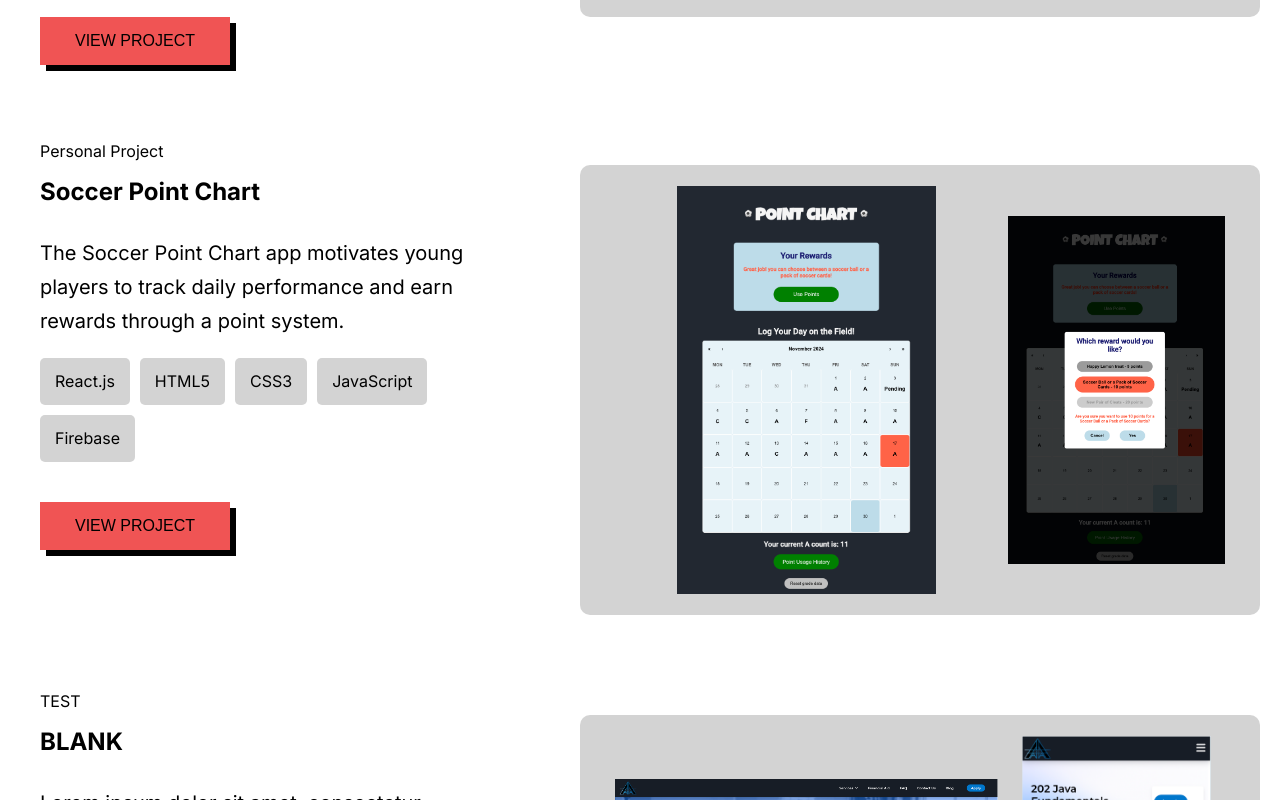
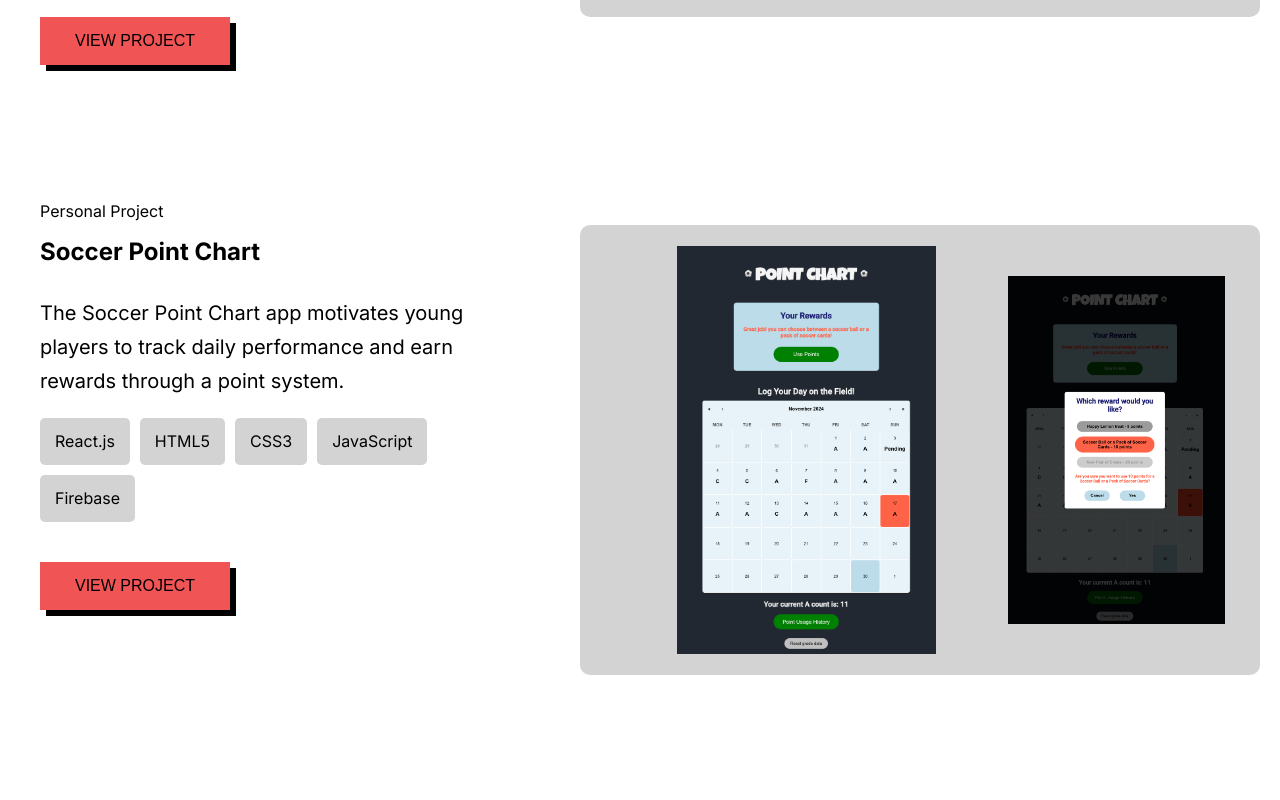
Before and after one commit to NatskiNa/Nat-portfolio-2024, a React (Create React App) app: page / in a window 1280 px wide. Shown: the part 2000-2800 px from the top of the page. Built offline with nearby package versions, Linux system fonts and the light colour scheme; the HTML template or start-up script is replaced by a standard one.

Commit message:
Added margin between projects

```diff
--- a/src/components/pages/styles/Projects.css
+++ b/src/components/pages/styles/Projects.css
@@ -2,6 +2,10 @@
   display: flex;
   flex-direction: column;
   padding: 20px;
+}
+
+.project-wrapper {
+  margin-bottom: 30px;
 }
 
 .project-images {
@@ -101,9 +105,10 @@
 
   .project-wrapper {
     display: flex;
-    flex-direction: row; /* 横並びにする */
-    justify-content: space-between; /* 左右に均等に配置 */
+    flex-direction: row;
+    justify-content: space-between;
     align-items: flex-start;
+    margin-bottom: 40px;
   }
 
   .project {
@@ -132,6 +137,10 @@
     padding: 40px;
   }
 
+  .project-wrapper {
+    margin-bottom: 60px;
+  }
+
   .project-content {
     font-size: 1.25rem;
     font-weight: 300;
```
